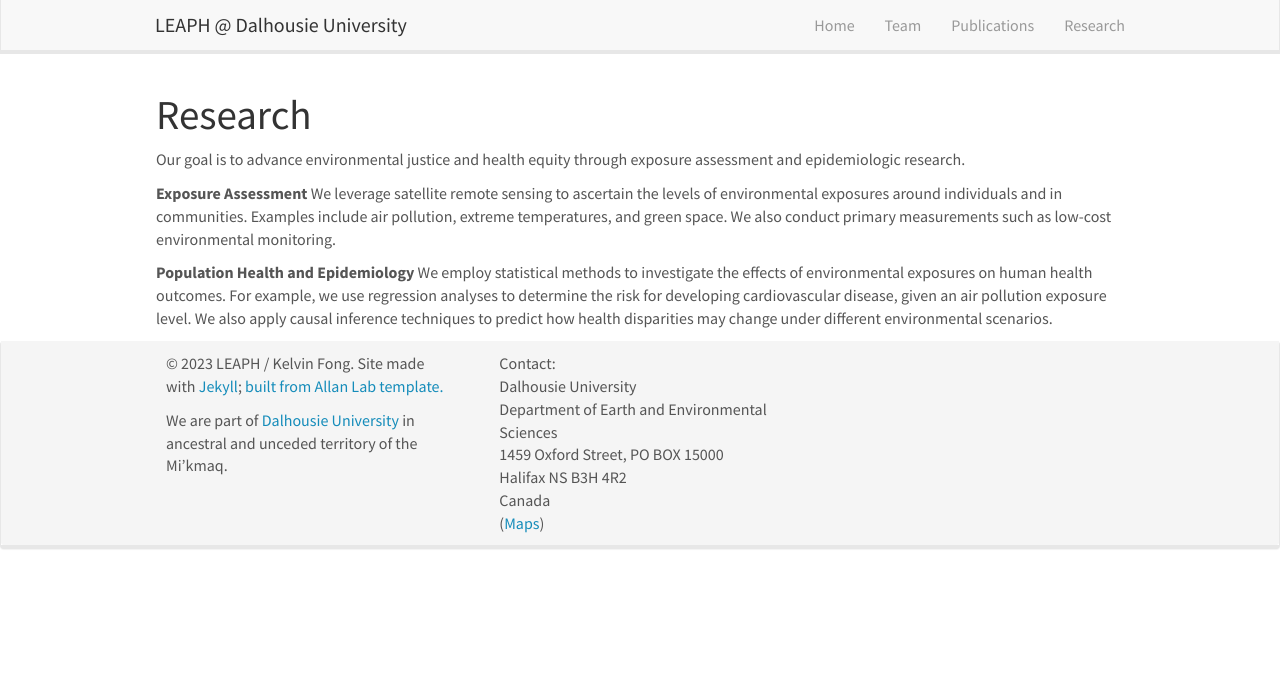
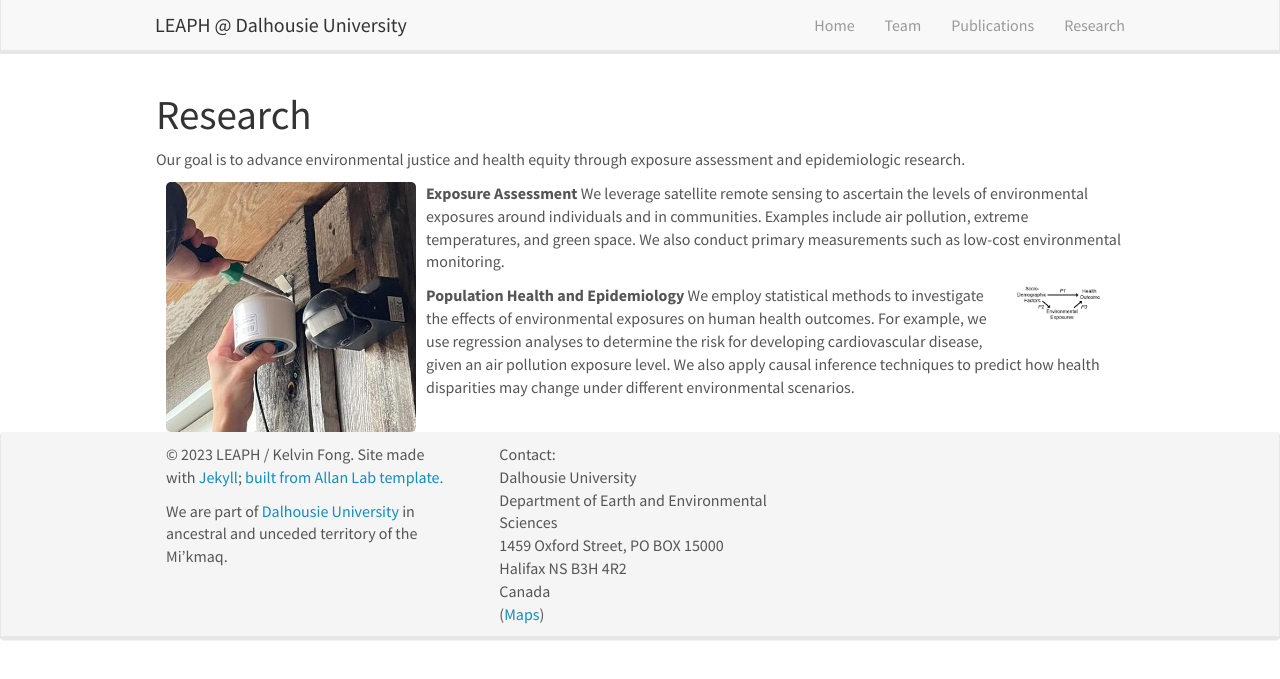
Before and after one commit to kelvincfong/leaph, a Jekyll site: the page built from _pages/research.md, in a window 1280 px wide. Shown: the top 679 px of the page. Built offline with Jekyll 4.4.1, drawn with Linux system fonts in a browser that asks for light colours; nearby versions of some CDN libraries.

Commit message:
updated allnews.md and research pages

```diff
--- a/_pages/research.md
+++ b/_pages/research.md
@@ -10,6 +10,10 @@ permalink: /research/
 
 Our goal is to advance environmental justice and health equity through exposure assessment and epidemiologic research.
 
-**Exposure Assessment** We leverage satellite remote sensing to ascertain the levels of environmental exposures around individuals and in communities. Examples include air pollution, extreme temperatures, and green space. We also conduct primary measurements such as low-cost environmental monitoring.
+**Exposure Assessment**
+![]({{ site.url }}{{ site.baseurl }}/images/pubpic/SensorInstall.jpg){: style="width: 250px; float: left; margin: 0px 10px"}
+We leverage satellite remote sensing to ascertain the levels of environmental exposures around individuals and in communities. Examples include air pollution, extreme temperatures, and green space. We also conduct primary measurements such as low-cost environmental monitoring.
 
-**Population Health and Epidemiology** We employ statistical methods to investigate the effects of environmental exposures on human health outcomes. For example, we use regression analyses to determine the risk for developing cardiovascular disease, given an air pollution exposure level. We also apply causal inference techniques to predict how health disparities may change under different environmental scenarios.
+**Population Health and Epidemiology**
+![]({{ site.url }}{{ site.baseurl }}/images/pubpic/DAG.png){: style="width: 100px; float: right; margin: 0px 10px"}
+We employ statistical methods to investigate the effects of environmental exposures on human health outcomes. For example, we use regression analyses to determine the risk for developing cardiovascular disease, given an air pollution exposure level. We also apply causal inference techniques to predict how health disparities may change under different environmental scenarios.
```
Also changed, not shown: _pages/allnews.md (+1 -1 lines), _pages/home.md (+1 -1 lines), images/pubpic/DAG.png (added), images/pubpic/SensorInstall.jpg (added), 2 other files.
